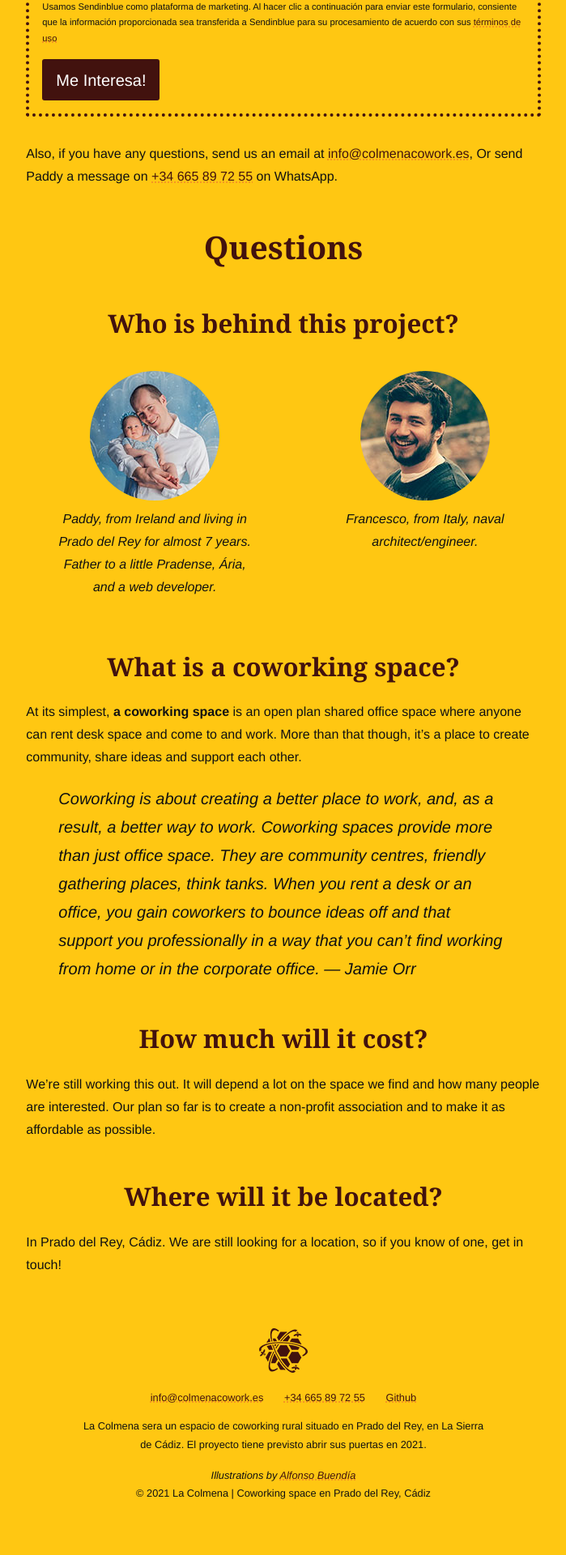
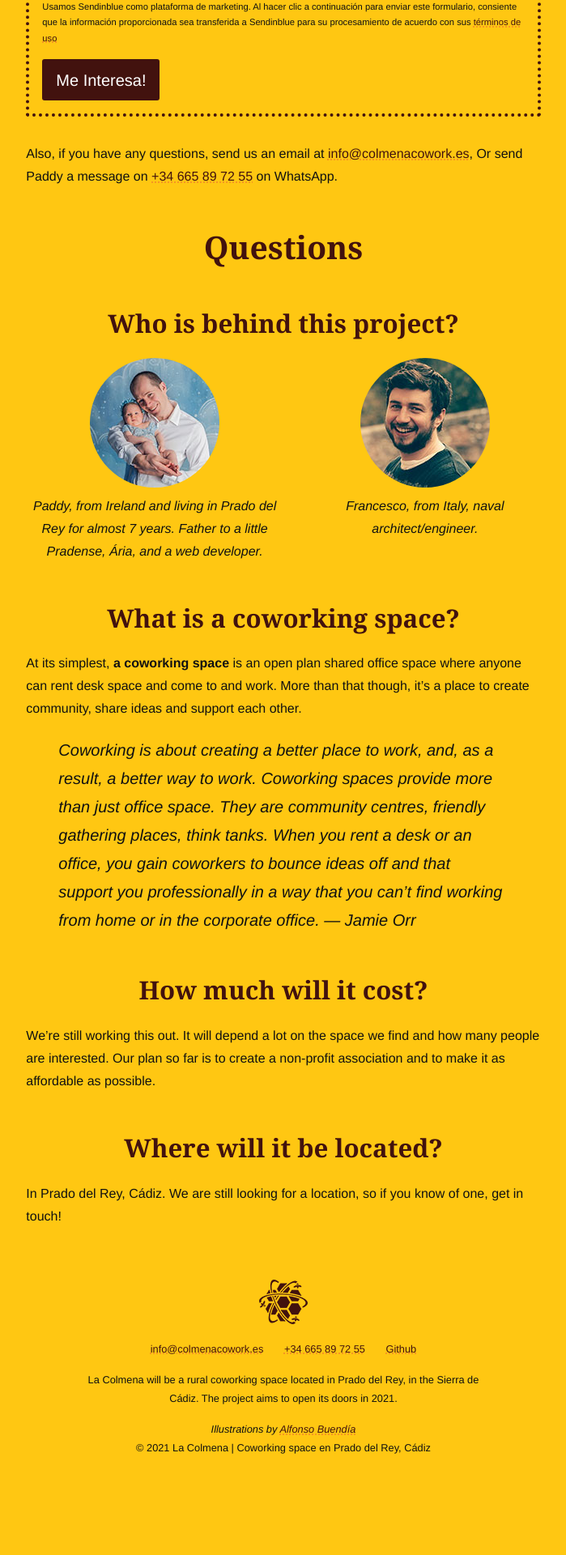
Before and after one commit to paddyohanlon/colmenacowork, a Jekyll site: the page built from en.md, in a window 1280 px wide. Shown: the part 1850-3770 px from the top of the page at 81% size, without its empty margins (290-989 px from the left). Built offline with Jekyll 4.4.1, drawn with Linux system fonts in a browser that asks for light colours; some web fonts are replaced; after the commit the page ends 3713 px from its top, so only the background shows below that.

```diff
--- a/_config.yml
+++ b/_config.yml
@@ -31,6 +31,8 @@ t:
   es:
     logo_link_title_attr: "Inicio"
     toggle_menu_aria_label: "Abrir o cerrar navigación"
+    footer_about: "La Colmena sera un espacio de coworking rural situado en Prado del Rey, en La Sierra de Cádiz. El proyecto tiene
+    previsto abrir sus puertas en 2021."
     footer_tagline: "Espacio de coworking en Prado del Rey, Cádiz"
     illustrations_by: "Ilustraciones por"
     logo_alt: "Logo de La Colmena espacio de coworking"
@@ -40,11 +42,12 @@ t:
     language_switcher_aria_label: "Cambiar idioma"
     main_menu:
       coworking_que_es:
-        name: "Coworking que es?"
-        url: "/coworking-que-es"
+        name: "Coworking: Qué es?"
+        url: "/coworking-que-es-y-como-funciona"
   en:
     logo_link_title_attr: "Home"
     toggle_menu_aria_label: "Open or close menu"
+    footer_about: "La Colmena will be a rural coworking space located in Prado del Rey, in the Sierra de Cádiz. The project aims to open its doors in 2021."
     footer_tagline: "Coworking space en Prado del Rey, Cádiz"
     illustrations_by: "Illustrations by"
     logo_alt: "La Colmena coworking space logo"
@@ -55,4 +58,4 @@ t:
     main_menu:
       coworking_que_es:
         name: "What is coworking?"
-        url: "/what-is-coworking"
+        url: "/coworking-what-is-it-and-how-does-it-work"
--- a/_includes/footer.html
+++ b/_includes/footer.html
@@ -14,10 +14,7 @@
     <li><a href="https://api.whatsapp.com/send?phone=34665897255">+34 665 89 72 55</a></li>
     <li><a href="https://github.com/paddyohanlon/colmenacowork">Github</a></li>
   </ul>
-  <p>
-    La Colmena sera un espacio de coworking rural situado en Prado del Rey, en La Sierra de Cádiz. El proyecto tiene
-    previsto abrir sus puertas en 2021.
-  </p>
+  <p class="footer-about">{{ site.t[page.lang].footer_about }}</p>
   <div class="credits">
     {{ site.t[page.lang].illustrations_by }} <a href="https://alfonsobuendia.blogspot.com/">Alfonso Buendía</a>
   </div>
--- a/_sass/_main.scss
+++ b/_sass/_main.scss
@@ -57,6 +57,10 @@ h4 {
 
 h5 {
   font-size: $font-size-h5;
+}
+
+figure {
+  margin: 0;
 }
 
 small,
@@ -159,6 +163,13 @@ blockquote {
   }
 }
 
+.post-content {
+  img {
+    height: auto;
+    max-width: 100%;
+  }
+}
+
 .bee-sitting,
 .bees-talking {
   display: block;
@@ -227,6 +238,11 @@ blockquote {
   }
 }
 
+.footer-about {
+  margin-top: 1rem;
+  margin-bottom: 1rem;
+}
+
 .credits {
   font-style: italic;
 }
--- a/assets/js/main.js
+++ b/assets/js/main.js
@@ -1,11 +1,8 @@
 document.addEventListener("DOMContentLoaded", () => {
   const menuToggleEl = document.getElementById("navbar-burger");
   const menuMenuEl = document.getElementById("main-menu");
-  console.log("menuToggleEl.ariaExpanded", menuToggleEl.ariaExpanded);
 
   menuToggleEl.addEventListener("click", () => {
-    console.log("toggle!");
-
     if (menuToggleEl.ariaExpanded === "false") {
       menuToggleEl.ariaExpanded = "true";
     } else {
@@ -13,7 +10,6 @@ document.addEventListener("DOMContentLoaded", () => {
     }
 
     menuToggleEl.classList.toggle("is-active");
-
     menuMenuEl.classList.toggle("is-invisible-mobile");
   });
 });
```
Also changed, not shown: _layouts/page.html (added, +11 -0 lines), coworking-que-es-y-como-funciona.md (added, +25 -0 lines), coworking-que-es.md (deleted, +0 -9 lines), coworking-what-is-it-and-how-does-it-work.md (added, +21 -0 lines), en.md (+1 -1 lines), index.md (+1 -1 lines), what-is-coworking.md (deleted, +0 -9 lines), assets/images/coworking-que-es-y-como-funciona.jpg (added), assets/images/coworking-que-es-y-como-funciona@2x.jpg (added), assets/images/social/coworking-que-es-y-como-funciona.jpg (added), assets/images/social/default.png (renamed from social.png).
